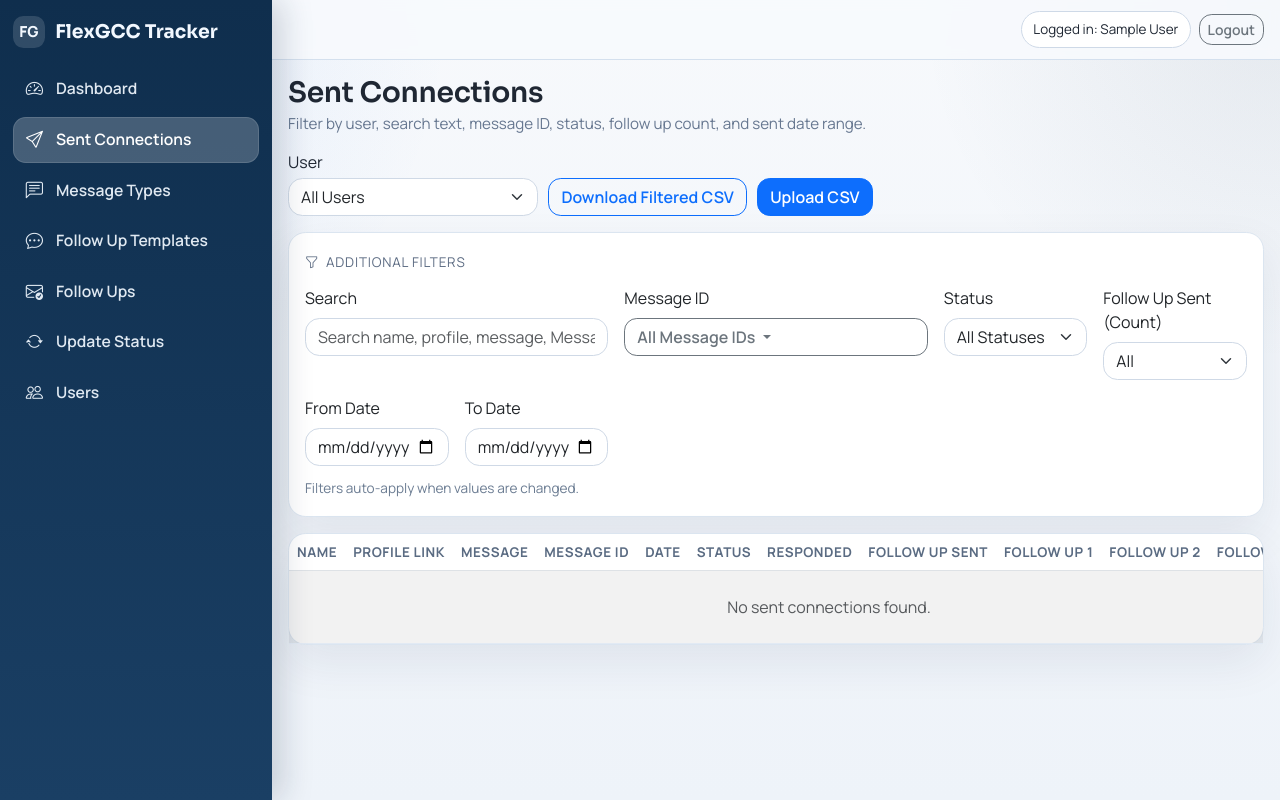
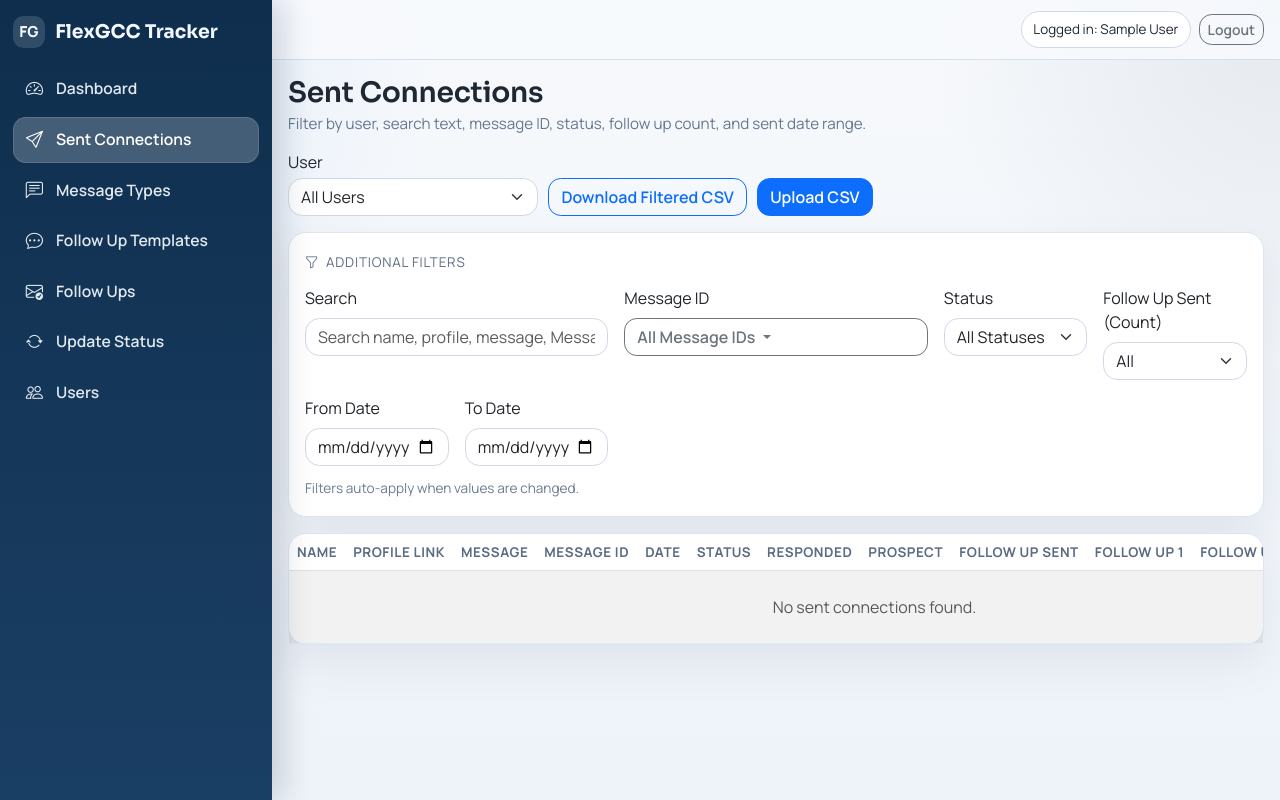
Before and after one commit to khushanpoptani/Invitation_Tracker_Dashboard, a Django app: page /sent-connections/ in a window 1280 px wide. Run offline with Django 5.2, Linux system fonts and the light colour scheme; the visitor is signed in with stand-in values (Sample User, id 1); data comes from the database, SQL or seed files in the repository; data that the repository does not hold is empty.

Commit message:
Add prospect tracking to follow ups

```diff
--- a/templates/tracker/sent_connections_list.html
+++ b/templates/tracker/sent_connections_list.html
@@ -280,6 +280,7 @@
             <th>Date</th>
             <th>Status</th>
             <th>Responded</th>
+            <th>Prospect</th>
             <th>Follow Up Sent</th>
             <th>Follow Up 1</th>
             <th>Follow Up 2</th>
@@ -309,6 +310,17 @@
                   <span class="badge text-bg-secondary">False</span>
                 {% endif %}
               </td>
+              <td>
+                {% if row.prospect == "follow_up_completed" %}
+                  <span class="badge text-bg-primary">Follow Up Completed</span>
+                {% elif row.prospect == "not_interested" %}
+                  <span class="badge text-bg-warning">Not Interested</span>
+                {% elif row.prospect == "responded" %}
+                  <span class="badge text-bg-success">Responded</span>
+                {% else %}
+                  <span class="text-muted">-</span>
+                {% endif %}
+              </td>
               <td>{{ row.follow_up_sent_count }}</td>
               <td>{{ row.follow_up_message_1|default:'-'|truncatechars:45 }}</td>
               <td>{{ row.follow_up_message_2|default:'-'|truncatechars:45 }}</td>
@@ -317,7 +329,7 @@
             </tr>
           {% empty %}
             <tr>
-              <td colspan="12" class="text-center text-muted py-4">No sent connections found.</td>
+              <td colspan="13" class="text-center text-muted py-4">No sent connections found.</td>
             </tr>
           {% endfor %}
         </tbody>
--- a/tracker/views.py
+++ b/tracker/views.py
@@ -47,6 +47,7 @@ NAME_PREFIXES = {
     "mx",
     "mx.",
 }
+PROSPECT_LABELS = dict(SentConnection.PROSPECT_CHOICES)
 
 
 def parse_filter_date(raw_value):
@@ -507,6 +508,7 @@ def build_breakdown_rows(connections, group_by):
             {
                 "label": get_group_label(connection),
                 "subtext": get_group_subtext(connection),
+                "hover_text": (connection.message or "").strip() if group_by == "message" else "",
                 "sent": 0,
                 "accepted": 0,
                 "follow_up": 0,
@@ -515,6 +517,8 @@ def build_breakdown_rows(connections, group_by):
         )
 
         row["sent"] += 1
+        if group_by == "message" and not row["hover_text"] and (connection.message or "").strip():
+            row["hover_text"] = (connection.message or "").strip()
         if connection_status_name(connection) == "accepted":
             row["accepted"] += 1
         row["follow_up"] += follow_up_event_count(connection)
@@ -945,6 +949,12 @@ def dashboard(request):
         ),
     ]
 
+    selected_message_format = ""
+    if selected_message_id:
+        selected_option = next((option for option in message_options if option["message_id"] == selected_message_id), None)
+        if selected_option:
+            selected_message_format = selected_option.get("message_text", "")
+
     template_name = "tracker/dashboard_pdf.html" if export_mode == "pdf" else "tracker/dashboard.html"
 
     return render(
@@ -974,6 +984,7 @@ def dashboard(request):
             "rate_cards": rate_cards,
             "breakdown_by": breakdown_by,
             "breakdown_rows": breakdown_rows,
+            "selected_message_format": selected_message_format,
             "selected_user_name": (
                 selected_user.get_full_name().strip() or selected_user.username
                 if selected_user
@@ -1089,6 +1100,7 @@ def sent_connections_list(request):
                 "Status Date",
                 "Status",
                 "Responded",
+                "Prospect",
                 "Follow Up Sent Count",
                 "Follow Up 1",
                 "Follow Up 2",
@@ -1111,6 +1123,7 @@ def sent_connections_list(request):
                     row.status_date.isoformat() if row.status_date else "",
                     row.connection_status.name if row.connection_status else "",
                     "True" if row.responded else "False",
+                    PROSPECT_LABELS.get(row.prospect, ""),
                     row.follow_up_sent_count,
                     row.follow_up_message_1,
                     row.follow_up_message_2,
@@ -1981,6 +1994,19 @@ def follow_up_hub(request):
         messages.success(request, f"Follow up {follow_up_index} marked as sent for {connection.name}.")
         return redirect_with_filters()
 
+    if request.method == "POST" and request.POST.get("action") == "update_prospect":
+        connection = get_object_or_404(SentConnection, pk=request.POST.get("connection_id"))
+        prospect_value = request.POST.get("prospect", "").strip()
+        if prospect_value not in PROSPECT_LABELS:
+            messages.error(request, "Invalid prospect value.")
+            return redirect_with_filters()
+
+        connection.prospect = prospect_value
+        connection.responded = prospect_value == SentConnection.PROSPECT_RESPONDED
+        connection.save(update_fields=["prospect", "responded", "updated_at"])
+        messages.success(request, f"Prospect updated to {PROSPECT_LABELS[prospect_value]} for {connection.name}.")
+        return redirect_with_filters()
+
     if request.method == "POST" and request.POST.get("action") == "update_responded":
         connection = get_object_or_404(SentConnection, pk=request.POST.get("connection_id"))
         responded_value = request.POST.get("responded", "").strip().lower()
@@ -2001,6 +2027,7 @@ def follow_up_hub(request):
         SentConnection.objects.select_related("user", "connection_status")
         .annotate(follow_up_sent_count=follow_up_sent_count_expression())
         .filter(connection_status=accepted_status)
+        .filter(Q(prospect__isnull=True) | Q(prospect=""))
         if accepted_status
         else SentConnection.objects.none()
     )
@@ -2042,6 +2069,7 @@ def follow_up_hub(request):
                 "Message ID",
                 "Accepted Date",
                 "Responded",
+                "Prospect",
                 "Follow Up Sent Count",
                 "Follow Up 1",
                 "Follow Up Sent Date 1",
@@ -2059,6 +2087,7 @@ def follow_up_hub(request):
                     row.message_id,
                     row.status_date.isoformat() if row.status_date else (row.date.isoformat() if row.date else ""),
                     "True" if row.responded else "False",
+                    PROSPECT_LABELS.get(row.prospect, ""),
                     row.follow_up_sent_count,
                     row.follow_up_message_1,
                     row.follow_up_sent_date_1.isoformat() if row.follow_up_sent_date_1 else "",
@@ -2082,6 +2111,8 @@ def follow_up_hub(request):
             "selected_from_date": from_date.isoformat() if from_date else "",
             "selected_to_date": to_date.isoformat() if to_date else "",
             "today": timezone.localdate().isoformat(),
+            "prospect_options": SentConnection.PROSPECT_CHOICES,
+            "prospect_labels": PROSPECT_LABELS,
         },
     )
 
```
Also changed, not shown: templates/tracker/dashboard.html (+35 -1 lines), templates/tracker/follow_up_hub.html (+8 -11 lines), tracker/models.py (+10 -0 lines), tracker/migrations/0005_sentconnection_prospect.py (added).
